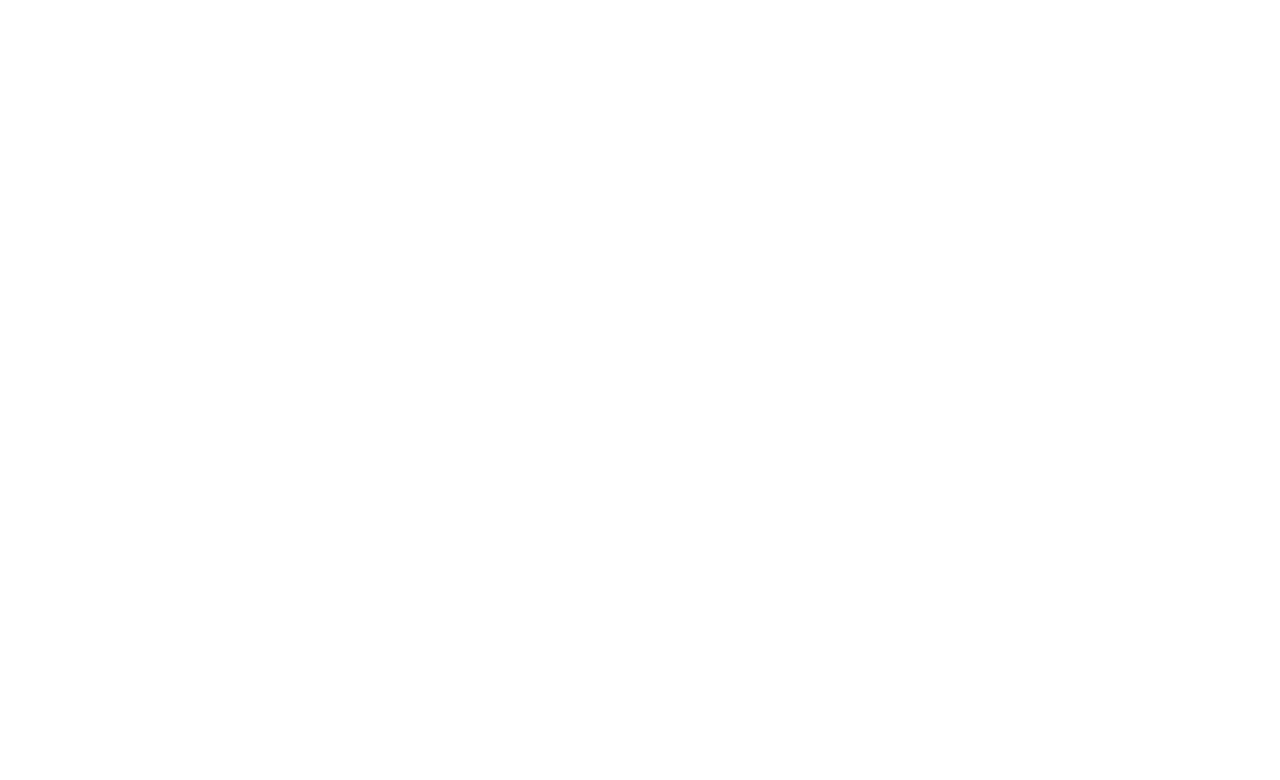
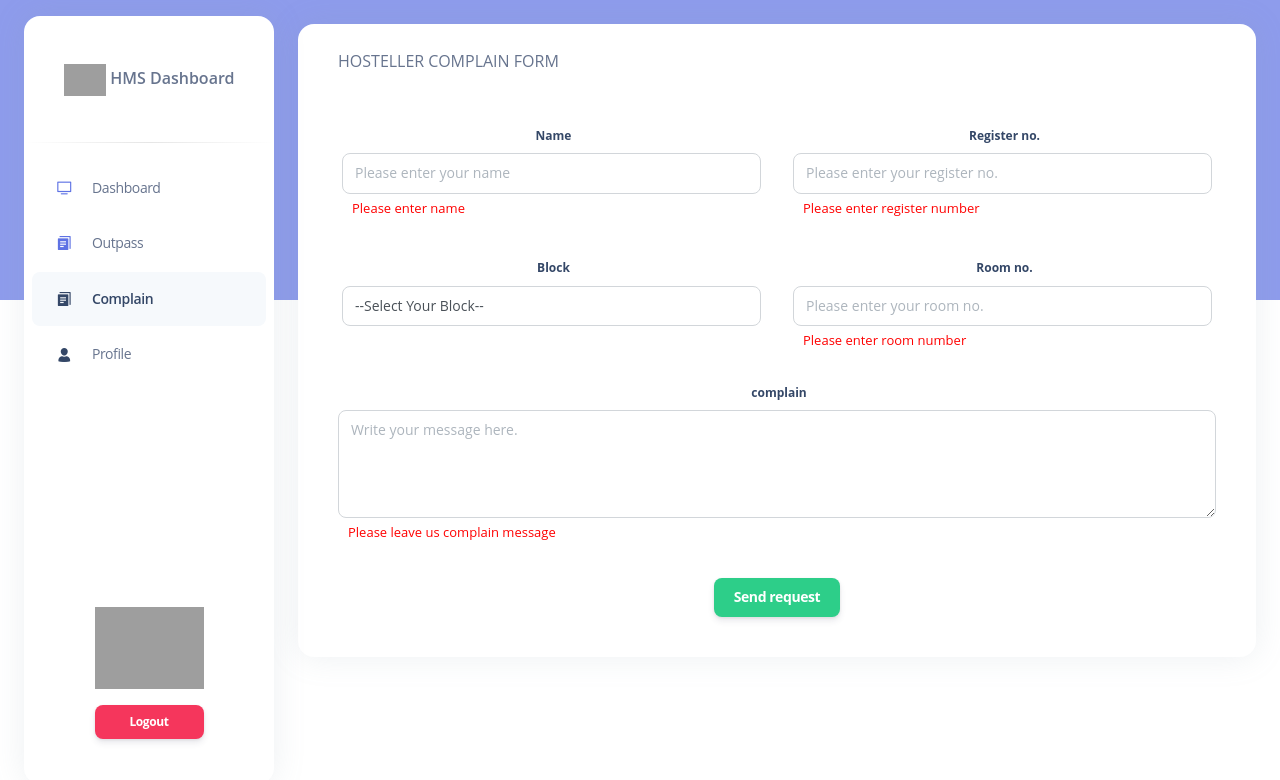
Before and after one commit to Gokul-nath-K/Project-HMS, a React (Create React App) app in the folder hms-student/: page /complain in a window 1280 px wide. Before the commit this address had no page. Shown: the top 780 px of the page. Built offline with nearby package versions, Linux system fonts and the light colour scheme; grey boxes are pictures that could not be loaded.

Commit message:
complain component added

```diff
--- a/hms-student/src/App.js
+++ b/hms-student/src/App.js
@@ -6,6 +6,7 @@
 import Profile from './views/profile'
 import Outpass from './views/outpass'
 import { userContext } from './Data/userContext'
+import Complain from './views/complain';
 
 function App() {
 
@@ -20,6 +21,7 @@
             <Route path='/dashboard' element={<Dashboard />} />
             <Route path='/profile' element={<Profile />} />
             <Route path='/outpass' element={<Outpass />} />
+            <Route path='/complain' element={<Complain />} />
           </Routes>
         </userContext.Provider>
 
--- a/hms-student/src/components/sidebar.js
+++ b/hms-student/src/components/sidebar.js
@@ -40,6 +40,14 @@
                             </Link>
                         </li>
                         <li className="nav-item">
+                            <Link to="/complain" className={window.location.pathname === "/complain" ? "nav-link active" : "nav-link"}>
+                                <div className="icon icon-shape icon-sm border-radius-md text-center me-2 d-flex align-items-center justify-content-center">
+                                    <i className="ni ni-single-copy-04 text-dark text-sm opacity-10" />
+                                </div>
+                                <span className="nav-link-text ms-1">Complain</span>
+                            </Link>
+                        </li>
+                        <li className="nav-item">
                             <Link to="/profile" className={window.location.pathname === "/profile" ? "nav-link active" : "nav-link"}>
                                 <div className="icon icon-shape icon-sm border-radius-md text-center me-2 d-flex align-items-center justify-content-center">
                                     <i className="ni ni-single-02 text-dark text-sm opacity-10" />
--- /dev/null
+++ b/hms-student/src/views/complain.jsx
@@ -0,0 +1,243 @@
+import React, { useEffect, useState } from "react";
+import Sidebar from "../components/sidebar";
+
+export default function Complain() {
+  const [complains, setComplain] = useState({});
+  const [error, setError] = useState({});
+
+  const handleChange = (e) => {
+    e.preventDefault();
+
+    const { name, value } = e.target;
+
+    switch (name) {
+      case "name":
+        setComplain({ ...complains, name: value });
+
+        break;
+      case "rollno":
+        setComplain({ ...complains, rollno: value });
+
+        break;
+
+      case "block":
+        setComplain({ ...complains, block: value });
+
+        break;
+
+      case "room":
+        setComplain({ ...complains, room: value });
+
+        break;
+
+      case "complain":
+        setComplain({ ...complains, complain: value });
+
+        break;
+
+      default:
+        break;
+    }
+  };
+
+  const validateForm = (value) => {
+    const errors = {};
+
+    if (!value.name) {
+      errors.name = "Please enter name";
+    }
+
+    if (!value.rollno) {
+      errors.rollno = "Please enter register number";
+    }
+
+    if (value.block === "") {
+      errors.block = "Please select block";
+    }
+
+    if (!value.room) {
+      errors.room = "Please enter room number";
+    }
+
+    if (!value.complain) {
+      errors.complain = "Please leave us complain message";
+    }
+
+    return errors;
+  };
+
+  useEffect(() => {
+    setError(validateForm(complains));
+  }, [complains]);
+
+  const handleSubmit = (e) => {
+    e.preventDefault();
+
+    if (Object.keys(error).length === 0) {
+      console.log(complains);
+    } else {
+      console.log("enter valid form details");
+    }
+  };
+
+  return (
+    <>
+      <Sidebar />
+      <main className="main-content position-relative border-radius-lg">
+        <div className="container-fluid py-4">
+          <div className="row">
+            <div className="col-md-12">
+              <div className="card px-3">
+                <div className="card-header pb-0">
+                  <div className="text-uppercase text-sm d-flex align-items-start pb-3">
+                    <p className="mb-0">hosteller complain form</p>
+                  </div>
+                </div>
+                <div className="card-body">
+                  <form onSubmit={handleSubmit}>
+                    <div className="controls">
+                      <div className="row">
+                        <div className="col-md-6 p-2 px-3">
+                          <div className="form-group">
+                            <label>Name </label>
+                            <input
+                              type="text"
+                              name="name"
+                              className="form-control"
+                              onChange={handleChange}
+                              placeholder="Please enter your name "
+                            />
+                            <span
+                              style={{
+                                color: "red",
+                                fontSize: "small",
+                                textAlign: "start",
+                                display: "flex",
+                                padding: 4,
+                                paddingLeft: 10,
+                              }}
+                            >
+                              {error.name}
+                            </span>
+                          </div>
+                        </div>
+                        <div className="col-md-6 p-2 px-3">
+                          <div className="form-group">
+                            <label>Register no.</label>
+                            <input
+                              type="text"
+                              name="rollno"
+                              className="form-control"
+                              onChange={handleChange}
+                              placeholder="Please enter your register no."
+                            />
+                            <span
+                              style={{
+                                color: "red",
+                                fontSize: "small",
+                                textAlign: "start",
+                                display: "flex",
+                                padding: 4,
+                                paddingLeft: 10,
+                              }}
+                            >
+                              {error.rollno}
+                            </span>
+                          </div>
+                        </div>
+                      </div>
+                      <div className="row">
+                        <div className="col-md-6 p-2 px-3">
+                          <div className="form-group">
+                            <label>Block</label>
+
+                            <select
+                              name="block"
+                              className="form-control"
+                              onChange={handleChange}
+                              value={complains.block}
+                              defaultValue="--Select Your Block--"
+                            >
+                              <option value="--Select Your Block--" disabled>
+                                --Select Your Block--
+                              </option>
+                              <option value="A">A</option>
+                              <option value="B">B</option>
+                              <option value="C">C</option>
+                              <option value="D">D</option>
+                            </select>
+                          </div>
+                        </div>
+
+                        <div className="col-md-6 p-2 px-3">
+                          <div className="form-group">
+                            <label>Room no.</label>
+                            <input
+                              type="text"
+                              name="room"
+                              className="form-control"
+                              onChange={handleChange}
+                              placeholder="Please enter your room no."
+                            />
+                            <span
+                              style={{
+                                color: "red",
+                                fontSize: "small",
+                                textAlign: "start",
+                                display: "flex",
+                                padding: 4,
+                                paddingLeft: 10,
+                              }}
+                            >
+                              {error.room}
+                            </span>
+                          </div>
+                        </div>
+                      </div>
+                      <div className="row">
+                        <div className="col-md-12">
+                          <div className="form-group">
+                            <label>complain</label>
+                            <textarea
+                              onChange={handleChange}
+                              name="complain"
+                              className="form-control"
+                              placeholder="Write your message here."
+                              rows="4"
+                            ></textarea>
+                            <span
+                              style={{
+                                color: "red",
+                                fontSize: "small",
+                                textAlign: "start",
+                                display: "flex",
+                                padding: 4,
+                                paddingLeft: 10,
+                              }}
+                            >
+                              {error.complain}
+                            </span>
+                          </div>
+                        </div>
+                      </div>
+                      <div className="row">
+                        <div className="col-md-12">
+                          <button
+                            type="submit"
+                            className="btn btn-success btn-send  pt-2 btn-block mt-3"
+                          >
+                            Send request
+                          </button>
+                        </div>
+                      </div>
+                    </div>
+                  </form>
+                </div>
+              </div>
+            </div>
+          </div>
+        </div>
+      </main>
+    </>
+  );
+}
```
